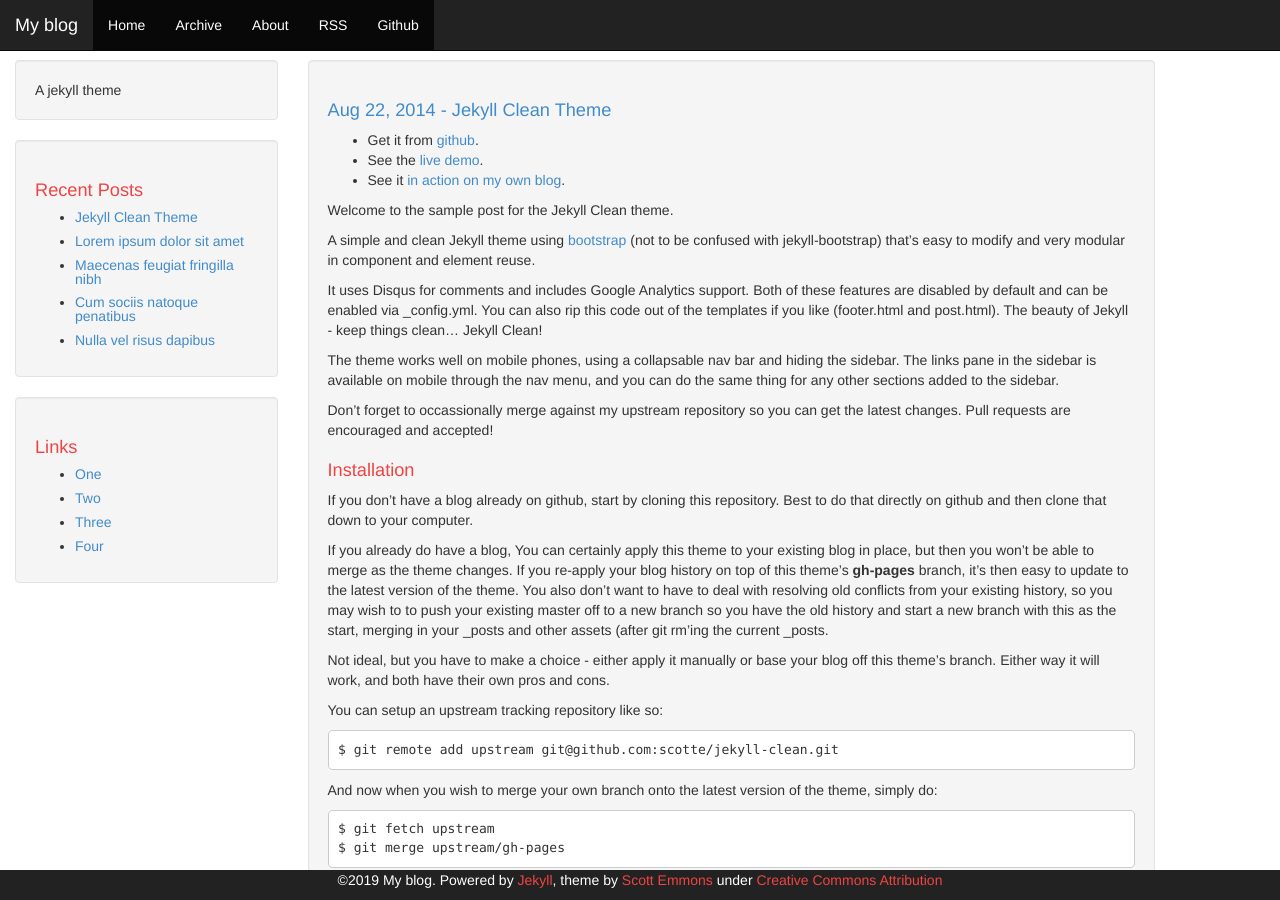
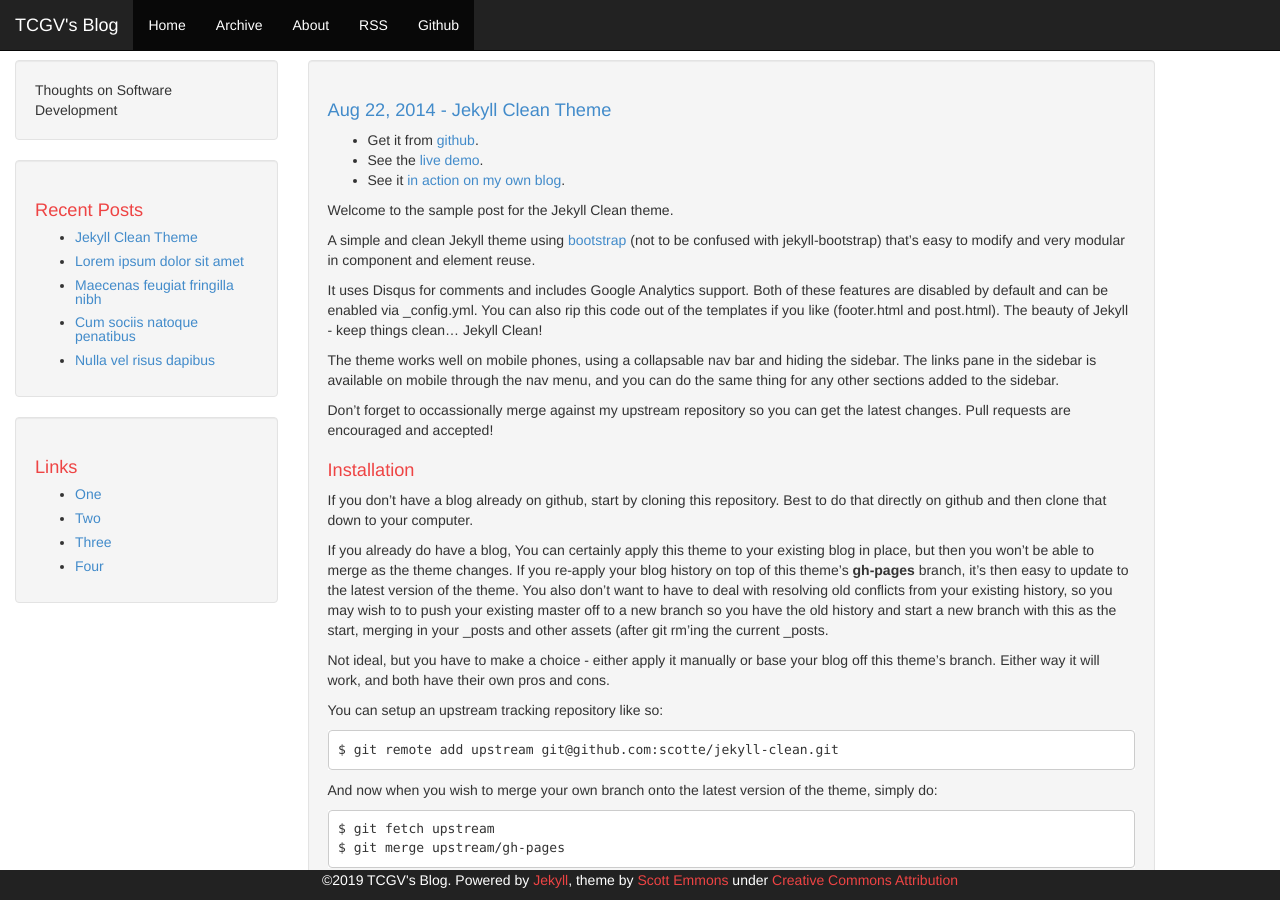
Before and after one commit to TCGV/blog, a Jekyll site: the page built from index.html, in a window 1280 px wide and 900 px high. Built offline with Jekyll 4.4.1, drawn with Linux system fonts in a browser that asks for light colours; the list of posts is cut into pages by our own code.

Commit message:
Fiddling with jekyll config

```diff
--- a/_config.yml
+++ b/_config.yml
@@ -1,19 +1,19 @@
 # Jekyll configuration
 
-name: My blog
-description: A jekyll theme
+name: TCGV's Blog
+description: Thoughts on Software Development
 
 # url is currently only used only for the RSS feed in feed.xml
-url: https://scotte.github.io/jekyll-clean
+url: https://tcgv.github.io/blog
 
 # baseurl will often be '', but for a project page on gh-pages, it needs to
 # be the project name.
 # *** IMPORTANT: If your local "jekyll serve" throws errors change this to '' or
 #     run it like so: jekyll serve --baseurl=''
-baseurl: /jekyll-clean
+baseurl: /blog
 
 # These can be '' to hide the Github or Gitlab nav buttons
-github: 'scotte/jekyll-clean'
+github: 'tcgv/blog'
 gitlab: ''
 
 # Set this to your UA-# value, or '' to disable the block completely
@@ -22,7 +22,7 @@ gaaccount: ''
 # The 'comments' setting enables comments. You'll need to select either
 # disqus or isso below to choose a comment system. Individual posts can
 # override 'comments' to disable on a post-by-post basis.
-comments: true
+comments: false
 
 # Set this to your public isso URL to enable comments via isso. Set to '' to disable isso.
 isso: ''
```
